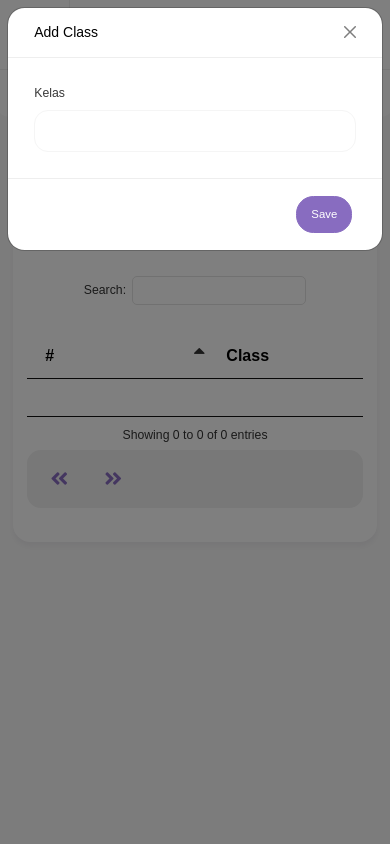
After one commit to halisnajibi/classroom, a CodeIgniter app: page /classroom/admin/kelas in a window 390 px wide, after a click on "Add Class". The commit adds this page. Run offline with CodeIgniter, Linux system fonts and the light colour scheme; the visitor is signed in with stand-in values (Sample User, id 1); data that the repository does not hold is empty; some libraries are stand-ins or nearby versions; grey boxes are pictures that could not be loaded.

Commit message:
selesai admin kelas

```diff
--- a/application/controllers/Admin.php
+++ b/application/controllers/Admin.php
@@ -199,4 +199,60 @@ Wrong current password !
       redirect('admin/siswa');
     }
   }
+
+  public function kelas()
+  {
+    $this->form_validation->set_rules('kelas', 'Kelas', 'required|trim');
+    if ($this->form_validation->run() == false) {
+      $session_user = $this->session->userdata('id_user');
+      $session_level = $this->session->userdata('level');
+      $data['user'] = $this->M_admin->getAll($session_user);
+      $data['level'] = $session_level;
+      $data['kelas'] = $this->M_kelas->getAllClass();
+      $this->load->view('template/header', $data);
+      $this->load->view('admin/kelas/kelas-view', $data);
+      $this->load->view('template/footer');
+    } else {
+      $this->M_admin->addKelas();
+      $this->session->set_flashdata('message', '<div class="alert alert-success" role="alert">
+  class add !!
+        </div>');
+      redirect('admin/kelas');
+    }
+  }
+
+  public function kelasUpdate($id)
+  {
+    $this->form_validation->set_rules('kelas', 'Kelas', 'required|trim');
+    if ($this->form_validation->run() == false) {
+      $session_user = $this->session->userdata('id_user');
+      $session_level = $this->session->userdata('level');
+      $data['user'] = $this->M_admin->getAll($session_user);
+      $data['level'] = $session_level;
+      $data['kelas'] = $this->M_kelas->getAllClass();
+      $this->load->view('template/header', $data);
+      $this->load->view('admin/kelas/kelas-view', $data);
+      $this->load->view('template/footer');
+    } else {
+      $data = [
+        'kelas' => $this->input->post('kelas')
+      ];
+      $this->db->where('id_kelas', $id);
+      $this->db->update('tbl_kelas', $data);
+
+      $this->session->set_flashdata('message', '<div class="alert alert-success" role="alert">
+  class updated !!
+        </div>');
+      redirect('admin/kelas');
+    }
+  }
+
+  public function kelasDelete($id)
+  {
+    $this->M_admin->deleteKelas($id);
+    $this->session->set_flashdata('message', '<div class="alert alert-success" role="alert">
+  class deleted !!
+        </div>');
+    redirect('admin/kelas');
+  }
 }
--- a/application/models/M_admin.php
+++ b/application/models/M_admin.php
@@ -108,4 +108,18 @@ class M_admin extends CI_Model
   $this->db->where('id_user', $id);
   $this->db->update('tbl_siswa', $data);
  }
+
+ public function addKelas()
+ {
+  $data = [
+   'kelas' => $this->input->post('kelas')
+  ];
+  $this->db->insert('tbl_kelas', $data);
+ }
+
+ public function deleteKelas($id)
+ {
+  $this->db->where('id_kelas', $id);
+  $this->db->delete('tbl_kelas');
+ }
 }
--- /dev/null
+++ b/application/views/admin/kelas/kelas-view.php
@@ -0,0 +1,105 @@
+  <div class="content-body">
+    <div class="container-fluid">
+
+      <div class="row page-titles">
+        <ol class="breadcrumb">
+          <li class="breadcrumb-item active"><a href="javascript:void(0)"><?= ucfirst($this->uri->segment(1)) ?></a></li>
+          <li class="breadcrumb-item"><a href="javascript:void(0)"><?= ucfirst($this->uri->segment(2)) ?></a></li>
+        </ol>
+      </div>
+      <!-- row -->
+
+      <div class="row">
+        <div class="col-12">
+          <div class="card">
+            <div class="card-header">
+              <h4 class="card-title">Data Class</h4>
+              <button type="button" class="btn btn-primary" data-bs-toggle="modal" data-bs-target="#addmodal">Add Class</button>
+
+            </div>
+            <div class="card-body">
+              <?= $this->session->flashdata('message') ?>
+
+              <div class="table-responsive">
+                <table id="example3" class="display" style="min-width: 845px">
+                  <thead>
+                    <tr>
+                      <th>#</th>
+                      <th>Class</th>
+                      <th>Action</th>
+                    </tr>
+                  </thead>
+                  <tbody>
+                    <?php $i = 1; ?>
+                    <?php foreach ($kelas as $s) : ?>
+                      <tr>
+                        <td><?= $i++; ?></td>
+
+                        <td><?= $s['kelas'] ?></td>
+
+                        <td>
+                          <div class="d-flex">
+                            <a href="<?= base_url('admin/kelasUpdate/') . $s['id_kelas'] ?>" class="btn btn-primary shadow btn-xs sharp me-1" data-bs-toggle="modal" data-bs-target="#basicModal<?= $s['id_kelas'] ?>"><i class="fas fa-pencil-alt"></i></a>
+                            <a href="<?= base_url('admin/kelasDelete/') . $s['id_kelas'] ?>" class="btn btn-danger shadow btn-xs sharp" onclick="return confirm('yakin')"><i class="fa fa-trash"></i></a>
+                          </div>
+                        </td>
+                      </tr>
+                    <?php endforeach; ?>
+                  </tbody>
+                </table>
+              </div>
+            </div>
+          </div>
+        </div>
+      </div>
+    </div>
+  </div>
+  <!-- modal add -->
+  <div class="modal fade" id="addmodal">
+    <div class="modal-dialog" role="document">
+      <div class="modal-content">
+        <div class="modal-header">
+          <h5 class="modal-title">Add Class</h5>
+          <button type="button" class="btn-close" data-bs-dismiss="modal">
+          </button>
+        </div>
+        <div class="modal-body">
+          <form action="" method="post">
+            <label class="form-label">Kelas</label>
+            <input type="text" class="form-control" name="kelas">
+            <?= form_error('kelas', '<small class="text-danger pl-3">', '</small>'); ?>
+
+        </div>
+        <div class="modal-footer">
+          <button type="submit" class="btn btn-primary">Save</button>
+          </form>
+        </div>
+      </div>
+    </div>
+  </div>
+  <!-- modal edit -->
+  <?php
+  foreach ($kelas as $s) : ?>
+    <div class="modal fade" id="basicModal<?= $s['id_kelas'] ?>">
+      <div class="modal-dialog" role="document">
+        <div class="modal-content">
+          <div class="modal-header">
+            <h5 class="modal-title">Update Class</h5>
+            <button type="button" class="btn-close" data-bs-dismiss="modal">
+            </button>
+          </div>
+          <div class="modal-body">
+            <form action="<?= base_url('admin/kelas/kelasUpdate') ?>" method="post">
+              <label class="form-label">Kelas</label>
+              <input type="text" class="form-control" name="kelas" value="<?= $s['kelas'] ?>">
+              <?= form_error('kelas', '<small class="text-danger pl-3">', '</small>'); ?>
+
+          </div>
+          <div class="modal-footer">
+            <button type="submit" class="btn btn-primary">Save</button>
+            </form>
+          </div>
+        </div>
+      </div>
+    </div>
+  <?php endforeach; ?>
--- a/application/views/admin/siswa/siswa-view.php
+++ b/application/views/admin/siswa/siswa-view.php
@@ -15,11 +15,9 @@
             <div class="card-header">
               <h4 class="card-title">Data Student</h4>
               <a href="siswaAdd" class="btn btn-primary">Add Student</a>
-
             </div>
             <div class="card-body">
               <?= $this->session->flashdata('message') ?>
-
               <div class="table-responsive">
                 <table id="example3" class="display" style="min-width: 845px">
                   <thead>
--- a/application/views/template/header.php
+++ b/application/views/template/header.php
@@ -148,7 +148,7 @@
             </a>
             <ul aria-expanded="false">
               <li><a href="<?= base_url('admin/siswa') ?>">Data Student</a></li>
-              <li><a href="<?= base_url('admin/class') ?>">Data Class</a></li>
+              <li><a href="<?= base_url('admin/kelas') ?>">Data Class</a></li>
 
             </ul>
           </li>
```
Also changed, not shown: application/controllers/Kelas.php (+7 -0 lines), application/views/admin/kelas/kelas-add.php (added, +32 -0 lines).
